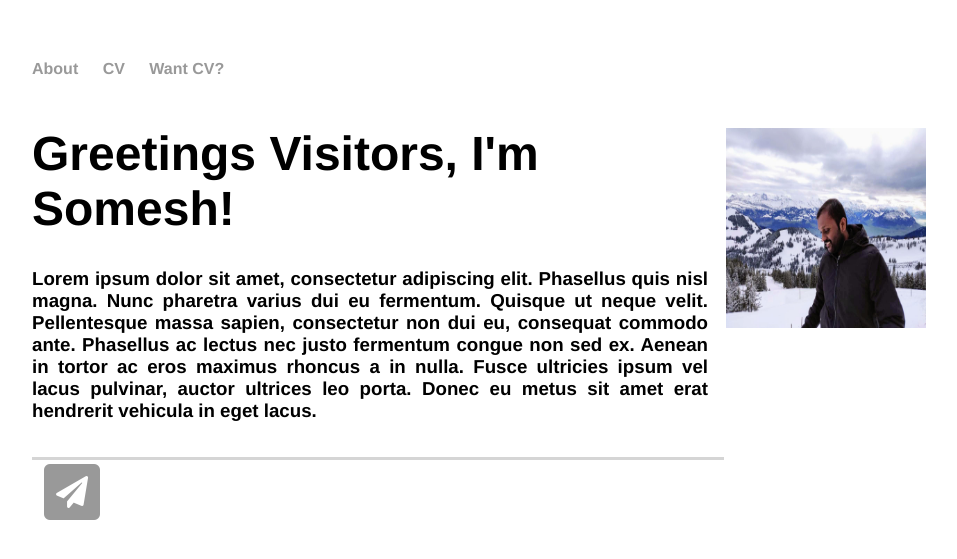
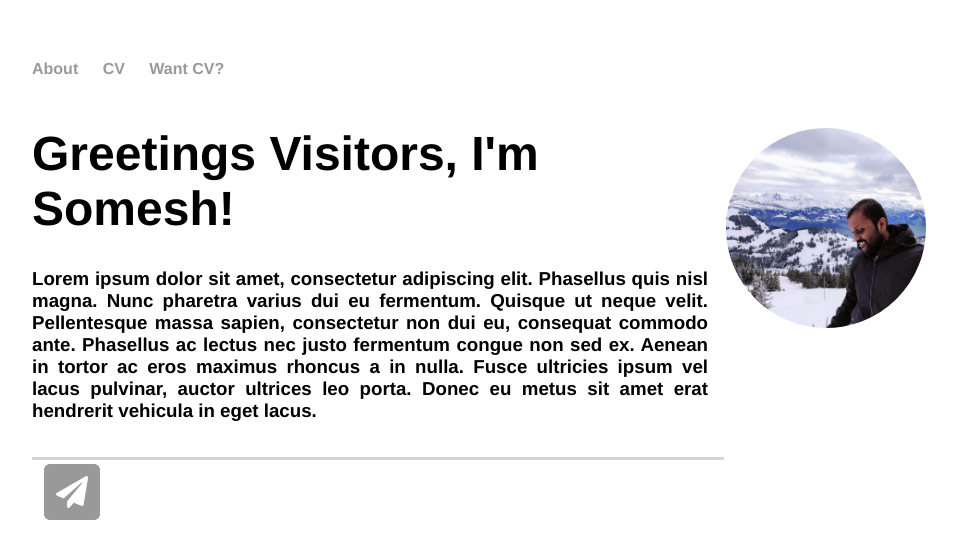
Before and after one commit to saisomesh2594/saisomesh2594.github.io, a Jekyll site: the page built from index.html, in a window 1280 px wide. Shown: the top 559 px of the page, without its empty margins (160-1117 px from the left). Built offline with Jekyll 4.4.1, drawn with Linux system fonts in a browser that asks for light colours.

Commit message:
Update index.html

```diff
--- a/index.html
+++ b/index.html
@@ -33,10 +33,8 @@
 		</div>
 
 	<div id="dp-container">
-		<a class="logo" itemprop="url" href="{{ page.baseurl }}"
-		   style="background-image: url('{{ site.baseurl }}{{ site.logo }}')"
-		   alt="Somesh">
-			<img itemprop="image" src="{{ site.baseurl }}{{ site.logo }}" height="200" width="200" alt="Somesh"/>
+		<a class="logo" itemprop="url" href="{{ page.baseurl }}" style="background-image: url('{{ site.baseurl }}{{ site.logo }}')" alt="Somesh">
+			<img itemprop="image" src="{{ site.baseurl }}{{ site.logo }}" height="0" width="0" alt="Somesh"/>
 		</a>
 
 	</div>
```
